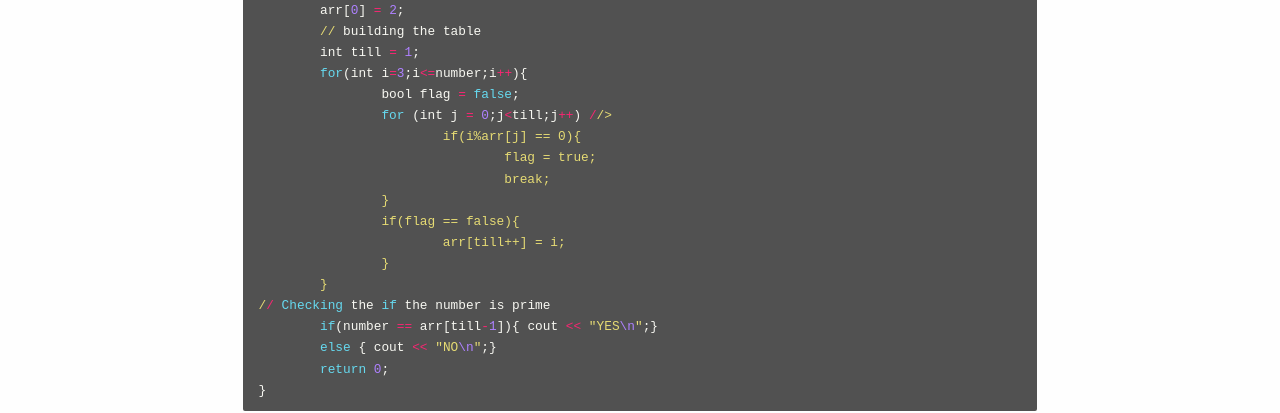
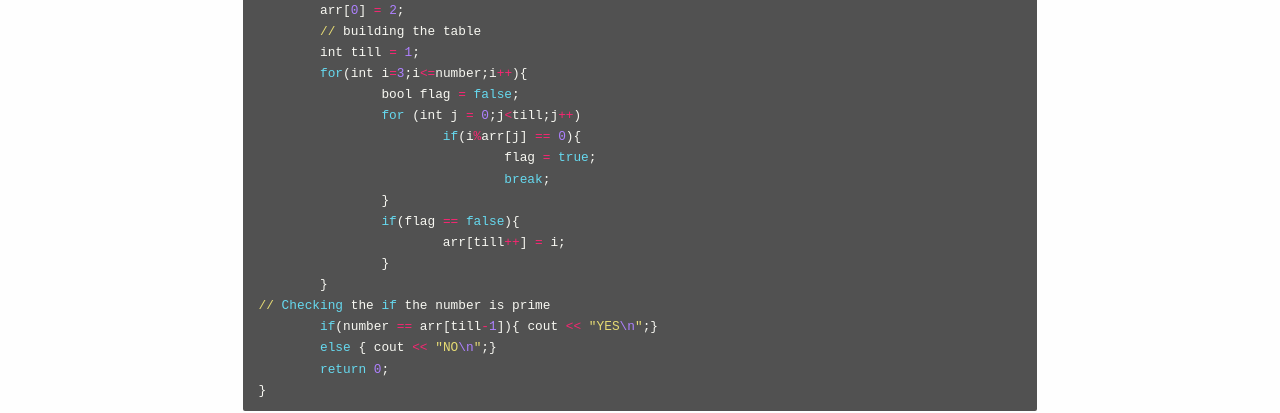
Before and after one commit to AnuragSahu/Noob_coder_things, a Jekyll site: the page built from _posts/2019-06-14-Progress-of-the-first-day.md, in a window 1280 px wide. Shown: the part 1250-1663 px from the top of the page. Built offline with Jekyll 4.4.1, drawn with Linux system fonts in a browser that asks for light colours; our own code applies the rules of GitHub Pages for plain Markdown files; part of the change alters nothing that is shown.

```diff
--- a/_posts/2019-06-14-Progress-of-the-first-day.md
+++ b/_posts/2019-06-14-Progress-of-the-first-day.md
@@ -58,7 +58,7 @@ int main(){
 	int till = 1;
 	for(int i=3;i<=number;i++){
 		bool flag = false;
-		for (int j = 0;j<till;j++) //>
+		for (int j = 0;j<till;j++)
 			if(i%arr[j] == 0){
 				flag = true;
 				break;
```
